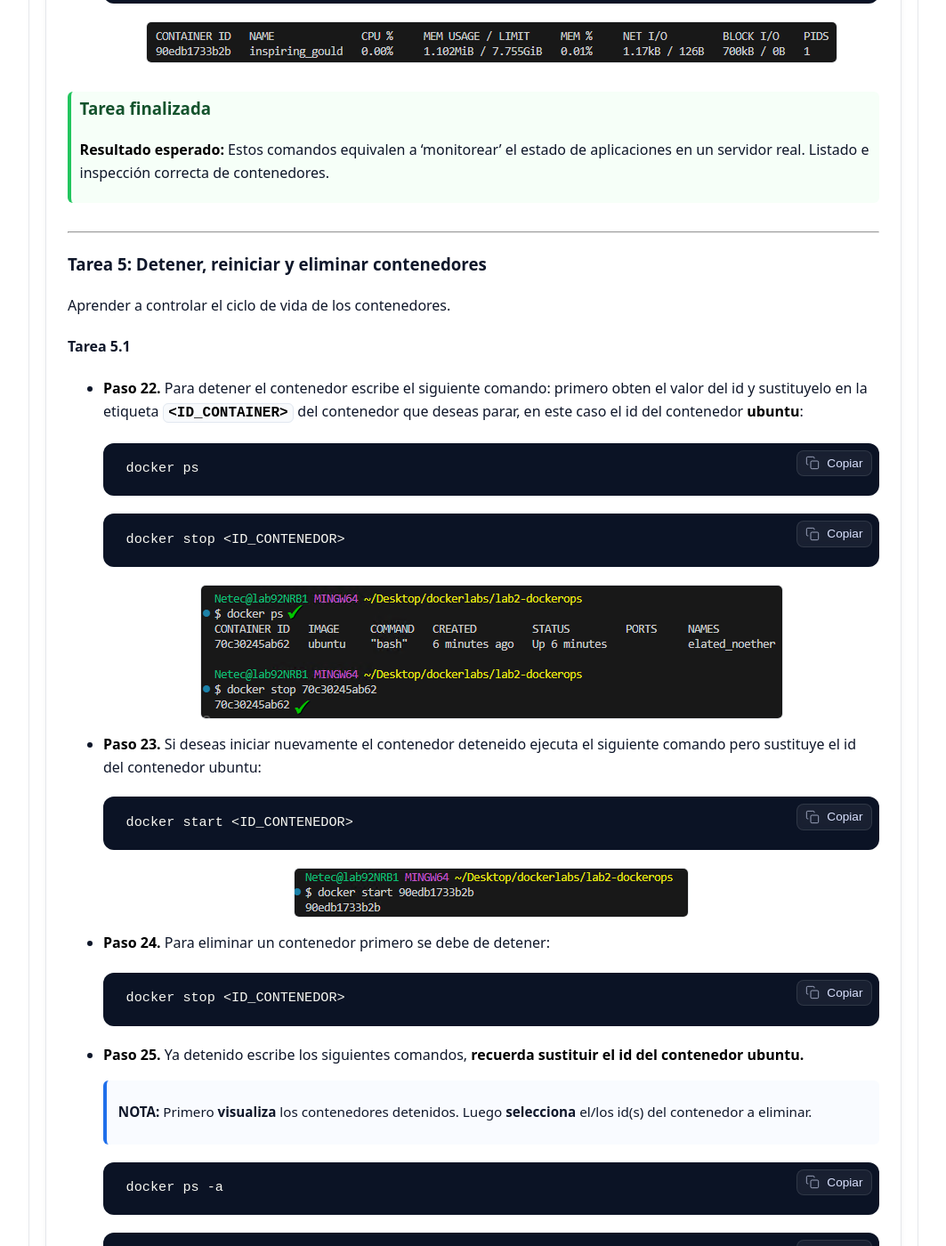
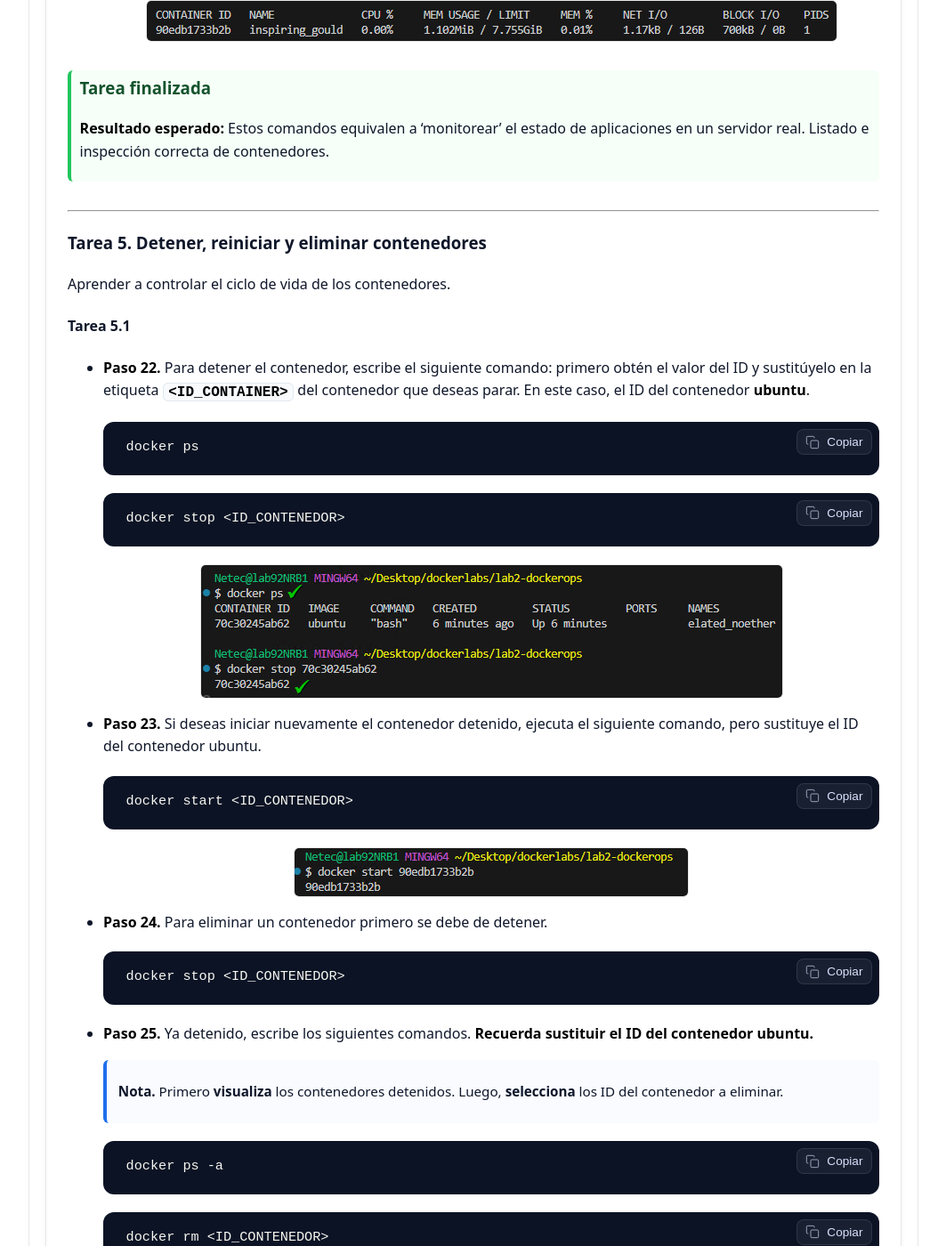
Before and after one commit to Netec-Mx/DOCK_KUB_V2, a Jekyll site: the page built from labs/capitulo2/lab2.md, in a window 1280 px wide and 1400 px high, scrolled down 7912 px. Shown: the whole window at 89% size, without its empty margins (108-1171 px from the left). Built offline with Jekyll 4.4.1, drawn with Linux system fonts in a browser that asks for light colours; some of the changed text lies outside the part shown.

Commit message:
Update lab2.md

````diff
--- a/labs/capitulo2/lab2.md
+++ b/labs/capitulo2/lab2.md
@@ -1,6 +1,6 @@
 ---
 layout: lab
-title: "Práctica 2: Operaciones esenciales con contenedores Docker"
+title: "Práctica 2. Operaciones esenciales con contenedores Docker"
 permalink: /capitulo2/lab2/
 images_base: /labs/capitulo2/img
 duration: "60 minutos"
@@ -40,7 +40,7 @@
 
 ---
 
-### Tarea 1: Preparar la carpeta de la práctica
+### Tarea 1. Preparar la carpeta de la práctica
 
 Crear una carpeta dedicada para esta práctica que servirá para organizar notas y ejemplos.
 
@@ -98,7 +98,7 @@
 
 ---
 
-### Tarea 2: Descargar y ejecutar un contenedor básico
+### Tarea 2. Descargar y ejecutar un contenedor básico
 
 Ejecutar un contenedor simple (hello-world) para validar la instalación de Docker.
 
@@ -135,7 +135,7 @@
 
 ---
 
-### Tarea 3: Ejecutar un contenedor interactivo
+### Tarea 3. Ejecutar un contenedor interactivo
 
 Aprender a correr un contenedor de Linux en modo interactivo.
 
@@ -185,13 +185,13 @@
 
 ---
 
-### Tarea 4: Listar, inspeccionar y administrar contenedores
+### Tarea 4. Listar, inspeccionar y administrar contenedores
 
 Manejar los comandos más importantes para trabajar con contenedores en ejecución o detenidos.
 
 #### Tarea 4.1
 
-- **Paso 16.** Ejecuta el contenedor de ubuntu en forma desasociada, escribe el siguiente comando.
+- **Paso 16.** Ejecuta el contenedor de ubuntu en forma desasociada y escribe el siguiente comando.
 
   ```bash
   docker run -d -it ubuntu bash
@@ -215,9 +215,9 @@
 
   ![micint]({{ page.images_base | relative_url }}/11.png)
 
-- **Paso 19.** Ver detalles de un contenedor, **copia el id del contenedor ubuntu en ejecucion, el valor de la primera columna del comando anterior y sustituyelo en la etiqueta `<ID_CONTENEDOR>` de este comando:**
+- **Paso 19.** Ve los detalles de un contenedor, **copia el ID del contenedor ubuntu en ejecución, el valor de la primera columna del comando anterior y sustitúyelo en la etiqueta `<ID_CONTENEDOR>` de este comando.**
 
-  > **NOTA:**  El comando tiene una salida muy extensa, la imagen es solo representativa.
+  > **Nota.** El comando tiene una salida muy extensa, la imagen es solo representativa.
   {: .lab-note .info .compact}
 
   ```bash
@@ -226,12 +226,12 @@
 
   ![micint]({{ page.images_base | relative_url }}/12.png)
 
-- **Paso 20.** Ver logs de un contenedor, **sustituye el id del conetenedor ubuntu en ejecución  sustituyelo en la etiqueta `<ID_CONTENEDOR>` de este comando:**
+- **Paso 20.** Ve los logs de un contenedor, **sustituye el ID del contenedor ubuntu en ejecución y sustitúyelo en la etiqueta `<ID_CONTENEDOR>` de este comando.**
 
-  > **NOTA:** El contenedor no mostrara logs ya que eso depende de si se generan o que las aplicaciones los muestren.
+  > **Nota.** El contenedor no mostrará logs, ya que eso depende de si se generan o de que las aplicaciones los muestren.
   {: .lab-note .info .compact}
 
-  > **IMPORTANTE:** En este caso es un contenedor sencillo.
+  > **Importante.** En este caso, es un contenedor sencillo.
   {: .lab-note .important .compact}
 
   ```bash
@@ -260,13 +260,13 @@
 
 ---
 
-### Tarea 5: Detener, reiniciar y eliminar contenedores
+### Tarea 5. Detener, reiniciar y eliminar contenedores
 
 Aprender a controlar el ciclo de vida de los contenedores.
 
 #### Tarea 5.1
 
-- **Paso 22.** Para detener el contenedor escribe el siguiente comando: primero obten el valor del id y sustituyelo en la etiqueta **`<ID_CONTAINER>`** del contenedor que deseas parar, en este caso el id del contenedor **ubuntu**:
+- **Paso 22.** Para detener el contenedor, escribe el siguiente comando: primero obtén el valor del ID y sustitúyelo en la etiqueta **`<ID_CONTAINER>`** del contenedor que deseas parar. En este caso, el ID del contenedor **ubuntu**.
 
   ```bash
   docker ps
@@ -278,7 +278,7 @@
 
   ![micint]({{ page.images_base | relative_url }}/15.png)
 
-- **Paso 23.** Si deseas iniciar nuevamente el contenedor deteneido ejecuta el siguiente comando pero sustituye el id del contenedor ubuntu:
+- **Paso 23.** Si deseas iniciar nuevamente el contenedor detenido, ejecuta el siguiente comando, pero sustituye el ID del contenedor ubuntu.
 
   ```bash
   docker start <ID_CONTENEDOR>
@@ -286,15 +286,15 @@
 
   ![micint]({{ page.images_base | relative_url }}/16.png)
 
-- **Paso 24.** Para eliminar un contenedor primero se debe de detener:
+- **Paso 24.** Para eliminar un contenedor primero se debe de detener.
 
   ```bash
   docker stop <ID_CONTENEDOR>
   ```
 
-- **Paso 25.** Ya detenido escribe los siguientes comandos, **recuerda sustituir el id del contenedor ubuntu.**
+- **Paso 25.** Ya detenido, escribe los siguientes comandos. **Recuerda sustituir el ID del contenedor ubuntu.**
 
-  > **NOTA:** Primero **visualiza** los contenedores detenidos. Luego **selecciona** el/los id(s) del contenedor a eliminar.
+  > **Nota.** Primero **visualiza** los contenedores detenidos. Luego, **selecciona** los ID del contenedor a eliminar.
   {: .lab-note .info .compact}
 
   ```bash
@@ -324,7 +324,7 @@
 
 ---
 
-## Tarea 6: Manejo de imágenes Docker
+## Tarea 6. Manejo de imágenes Docker
 
 En esta tarea listarás, buscarás, descargarás y eliminarás imágenes Docker para gestionar eficientemente el repositorio local.
 
@@ -376,7 +376,7 @@
 
   ![micint]({{ page.images_base | relative_url }}/25.png)
 
-- **Paso 32.** Verifica que solo te quede la imagen **agenda-contactos** y la de **minikube**
+- **Paso 32.** Verifica que solo te quede la imagen **agenda-contactos** y la de **minikube**.
 
   ```bash
   docker images
@@ -390,7 +390,7 @@
 
 ---
 
-## Tarea 7: Comandos adicionales de administración
+## Tarea 7. Comandos adicionales de administración
 
 En esta tarea crearás un contenedor con nombre, revisarás procesos y limpiarás recursos para administrar mejor Docker.
 
@@ -398,7 +398,7 @@
 
 - **Paso 33.** Crea un contenedor con nombre personalizado.
 
-  > **NOTA:** La etiqueta **`--name`** define el nombre necesario. `-p` define la relación puerto **host:container**.
+  > **Nota.** La etiqueta **`--name`** define el nombre necesario. `-p` define la relación puerto **host:container**.
   {: .lab-note .info .compact}
 
   ```bash
@@ -447,14 +447,14 @@
 
 - **Paso 37.** Eliminar imágenes, redes y volúmenes no usados.
 
-  > **NOTA:** Este comando se utiliza para limpiar objetos Docker no utilizados, lo que ayuda a liberar espacio en disco. Elimina varios componentes.
+  > **Nota.** Este comando se utiliza para limpiar objetos Docker no utilizados, lo que ayuda a liberar espacio en disco. Elimina varios componentes.
   - Todos los contenedores detenidos.
   - Todas las redes no utilizadas por al menos un contenedor.
   - Todas las imágenes colgantes (capas de imágenes que ya no están etiquetadas ni asociadas a ningún contenedor).
   - La caché de compilación.
   {: .lab-note .info .compact}
 
-  > **IMPORTANTE:** Se debe tener mucho cuidado al usar este comando.
+  > **Importante.** Se debe tener mucho cuidado al usar este comando.
   {: .lab-note .important .compact}
 
   ```bash
@@ -463,7 +463,7 @@
 
   ![micint]({{ page.images_base | relative_url }}/31.png)
 
-- **Paso 38.** Finalmente elimina el contenedor ejemplo, escribe los siguientes comandos.
+- **Paso 38.** Finalmente, elimina el contenedor ejemplo y escribe los siguientes comandos.
 
   ```bash
   docker rm mi_nginx
@@ -478,7 +478,7 @@
 
 ---
 
-## Tarea 8: Documentación final en README.md
+## Tarea 8. Documentación final en README.md
 
 En esta tarea documentarás los comandos esenciales de Docker en un archivo **README.md** para consolidar la práctica.
 
````
Also changed, not shown: other parts of labs/capitulo2/lab2.md (+31 -31 lines).
